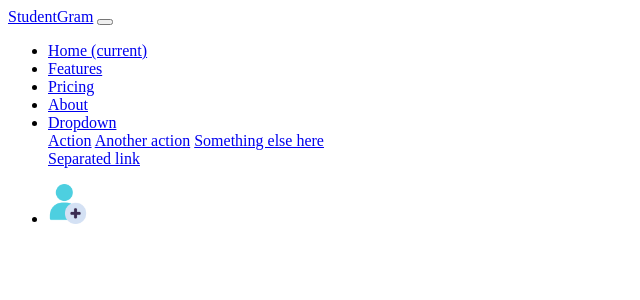
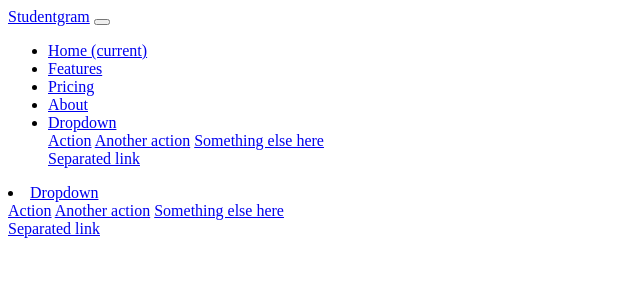
Before and after one commit to apprenti1/StudentGram, a Symfony app: template templates/components/Navbar.html.twig in a window 1280 px wide. Shown: the top 300 px of the page, without its empty margins (0-640 px from the left). Run offline with Twig, Linux system fonts and the light colour scheme; the template is opened without the code that fills it, so the values that code supplies are empty; some libraries are stand-ins or nearby versions.

Commit message:
Revert "upd navbar design"
This reverts commit 6ec3f722cc5e4bcdf86397e93e87f33a2426b1f8.

```diff
--- a/src/Controller/LoginController.php
+++ b/src/Controller/LoginController.php
@@ -12,9 +12,9 @@ class LoginController extends AbstractController
     #[Route(path: '/login', name: 'app_login')]
     public function login(AuthenticationUtils $authenticationUtils): Response
     {
-        if ($this->getUser()) {
-            return $this->redirectToRoute('app_main');
-        }
+        // if ($this->getUser()) {
+        //     return $this->redirectToRoute('target_path');
+        // }
 
         // get the login error if there is one
         $error = $authenticationUtils->getLastAuthenticationError();
--- a/templates/components/Navbar.html.twig
+++ b/templates/components/Navbar.html.twig
@@ -1,7 +1,9 @@
 <div{{ attributes }}>
+    {{ (app.user)?app.user.prenom:"" }}
+    {{ dump(app.user) }}
     <nav class="navbar navbar-expand-lg bg-primary" data-bs-theme="dark">
         <div class="container-fluid">
-            <a class="navbar-brand" href="#">StudentGram</a>
+            <a class="navbar-brand" href="#">Studentgram</a>
             <button class="navbar-toggler" type="button" data-bs-toggle="collapse" data-bs-target="#navbarColor01" aria-controls="navbarColor01" aria-expanded="false" aria-label="Toggle navigation">
             <span class="navbar-toggler-icon"></span>
             </button>
@@ -32,52 +34,17 @@
                 </div>
                 </li>
             </ul>
-
-            <ul class="navbar-nav">
-                {% if app.user %}
-                <li class="nav-item dropdown right-40px">
-                    <a class="nav-link d-flex align-items-center" style="height: 40px; top: -8px;" data-bs-toggle="dropdown" href="#" role="button" aria-haspopup="true" aria-expanded="false">
-                        {{ app.user.prenom }}
-                        <p class="nav-item nav-link login m-0" style="margin-left: 10px !important;">
-                            <img alt="prophil" src="{{ '/assets/images/user1.png' }}" style="height: 40px;">
-                        </p>
-                    </a>
-                    <div class="dropdown-menu dropdown-menu-end">
-                        <a class="dropdown-item blue-drop-item" href="#">
-                            <div class="btn btn-outline-info" style=" transition: 0.4s all 0s;">
-                                <p>View/Edit</p>
-                            </div>
-                        </a>
+                <li class="nav-item dropdown">
+                    <a class="nav-link dropdown-toggle" data-bs-toggle="dropdown" href="#" role="button" aria-haspopup="true" aria-expanded="false">Dropdown</a>
+                    <div class="dropdown-menu">
+                        <a class="dropdown-item" href="#">Action</a>
+                        <a class="dropdown-item" href="#">Another action</a>
+                        <a class="dropdown-item" href="#">Something else here</a>
                         <div class="dropdown-divider"></div>
-                        <div class="dropdown-item d-flex red-drop-item">
-                            <div >
-                                <a href="/logout">
-                                    <div class="btn btn-outline-danger logout">
-                                        <p>Logout</p>
-                                    </div>
-                                </a>
-                            </div>
-                            <div>
-                                <a href="/delete">
-                                    <div class="btn btn-outline-danger trash">
-                                        <img alt="login" src="/assets/images/trash.png" style="height: 20px;">
-                                    </div>
-                                </a>
-                            </div>
-                        </div>
+                        <a class="dropdown-item" href="#">Separated link</a>
                     </div>
                 </li>
-                {% else %}
-                <li class="nav-item dropdown right-40px" style="height: 40px; top: -8px;">
-                    <a href="/login" class="nav-item nav-link login">
-                        <img alt="login" src="/assets/images/login2.png" style="height: 40px;">
-                    </a>
-                </li>
-                {% endif %}
-            </ul>
             </div>
         </div>
     </nav>
-    {{dump(app)}}
-
 </div>
```
Also changed, not shown: migrations/Version20230928103715.php (deleted, +0 -51 lines), templates/base.html.twig (+2 -4 lines), public/assets/css/master.css (deleted), public/assets/images/icon.png (deleted), public/assets/images/login1.png (deleted), public/assets/images/login2.png (deleted), public/assets/images/login3.png (deleted), public/assets/images/trash.png (deleted), public/assets/images/user1.png (deleted), public/assets/images/user2.png (deleted), 1 other file. Lines whose indentation alone changed are shown as unchanged.
